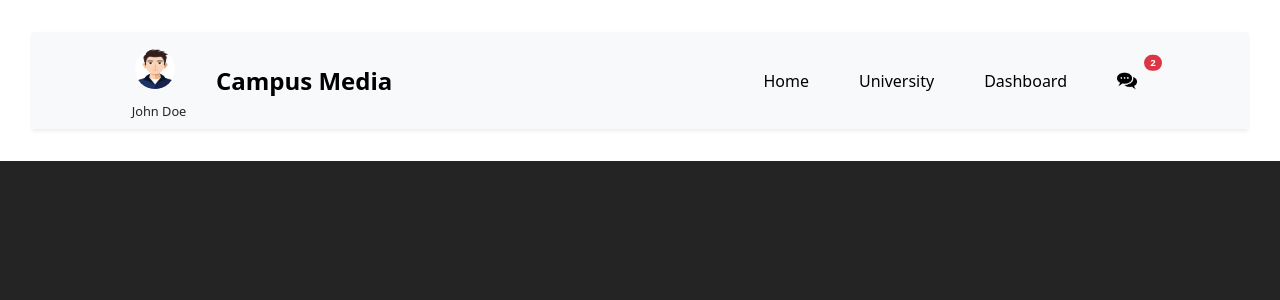
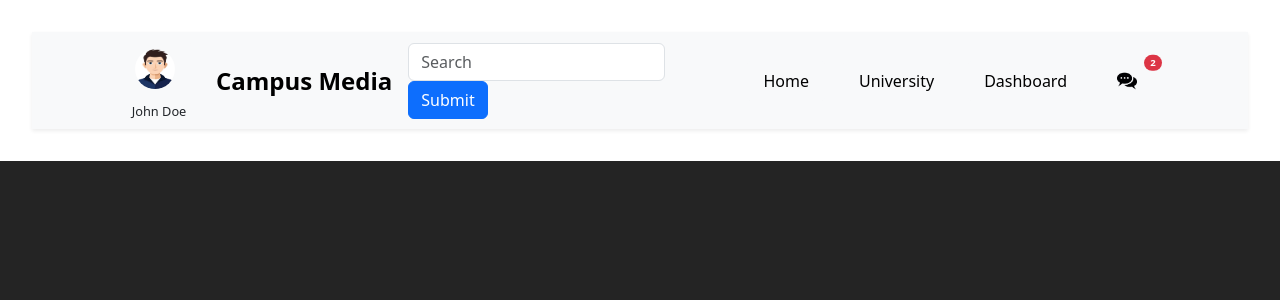
Before and after one commit to chocolate-cupcake/Campus-Media, a React (Vite) app in the folder frontend/: page /dashboard in a window 1280 px wide. Shown: the top 300 px of the page. Built offline with nearby package versions, Linux system fonts and the light colour scheme.

Commit message:
feature-searchBar

```diff
--- a/frontend/src/mainPage/navBar.jsx
+++ b/frontend/src/mainPage/navBar.jsx
@@ -2,6 +2,7 @@
 import Buttons from "./Buttons.jsx";
 import ProfilePic from "../assets/profilePic.jpg";
 import chatLogo from "../assets/chatLogo.png";
+import SearchBar from "./searchBar.jsx";
 
 function NavBar() {
   const navigate = useNavigate();
@@ -55,6 +56,9 @@
 
         {/* Nav links + chat */}
         <div className="collapse navbar-collapse" id="navbarSupportedContent">
+          <div>
+            <SearchBar/>
+          </div>
           <div className="ms-auto d-flex align-items-center gap-2">
 
             {/* Navigation buttons */}
--- /dev/null
+++ b/frontend/src/mainPage/searchBar.jsx
@@ -0,0 +1,26 @@
+import Button from 'react-bootstrap/Button';
+import Form from 'react-bootstrap/Form';
+import Row from 'react-bootstrap/Row';
+import Col from 'react-bootstrap/Col';
+
+function SearchBar (){
+
+    return(
+        <Form inline>
+        <Row>
+          <Col xs="auto">
+            <Form.Control
+              type="text"
+              placeholder="Search"
+              className=" mr-sm-2"
+            />
+          </Col>
+          <Col xs="auto">
+            <Button type="submit">Submit</Button>
+          </Col>
+        </Row>
+      </Form>
+    )
+}
+
+export default SearchBar;
```
